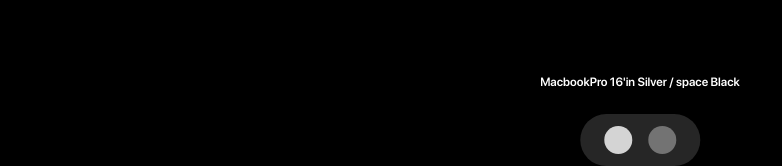
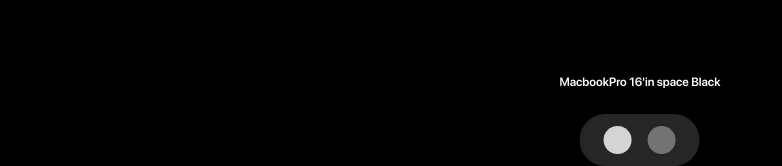
Before and after one commit to MuhammedHarib/macbook_gsap_app, a React (Vite) app: page / in a window 1280 px wide. Shown: the part 1298-1464 px from the top of the page, without its empty margins (0-782 px from the left). Built offline with nearby package versions, Linux system fonts and the light colour scheme.

Commit message:
updated  the productviewer file

```diff
--- a/src/components/ProductViewer.jsx
+++ b/src/components/ProductViewer.jsx
@@ -5,7 +5,7 @@ const ProductViewer = () => {
     <section id='product-viewer'>
         <h2>Take a  closer look</h2>
         <div className="controls">
-            <p className='info'> MacbookPro 16'in Silver / space Black</p>
+            <p className='info'> MacbookPro 16'in  space Black</p>
             <div className="flex-center gap-5 mt-5">
                 <div className='color-control'>
                     <div className="bg-neutral-300">
```
